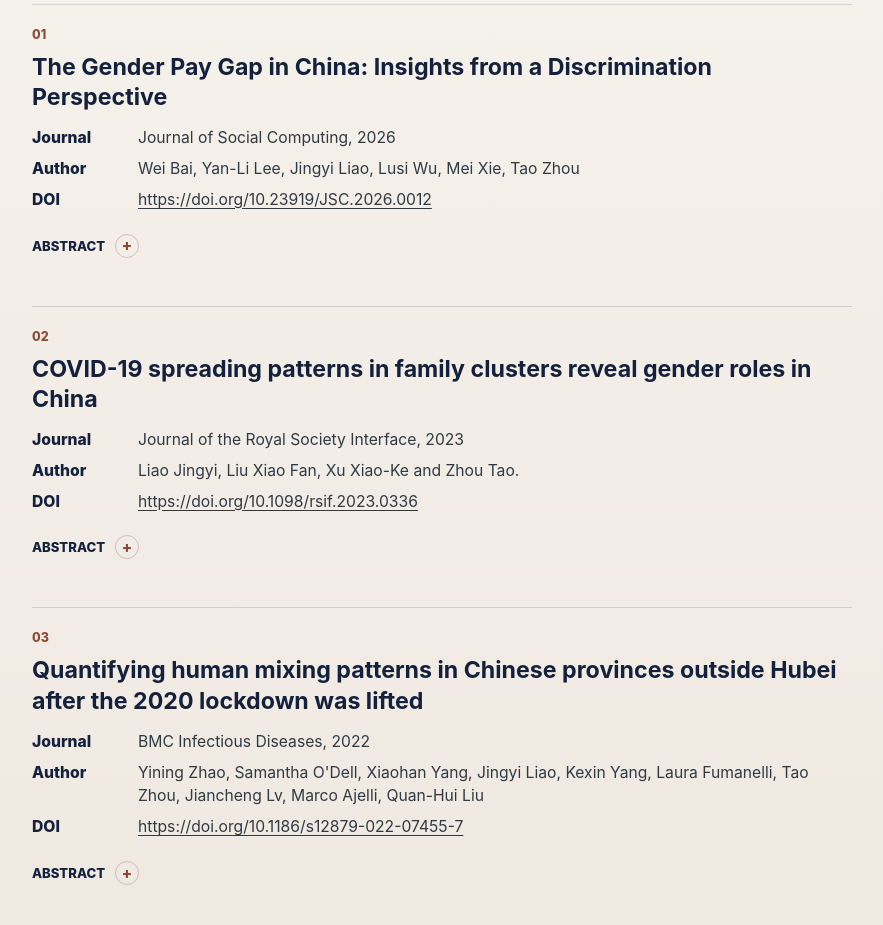
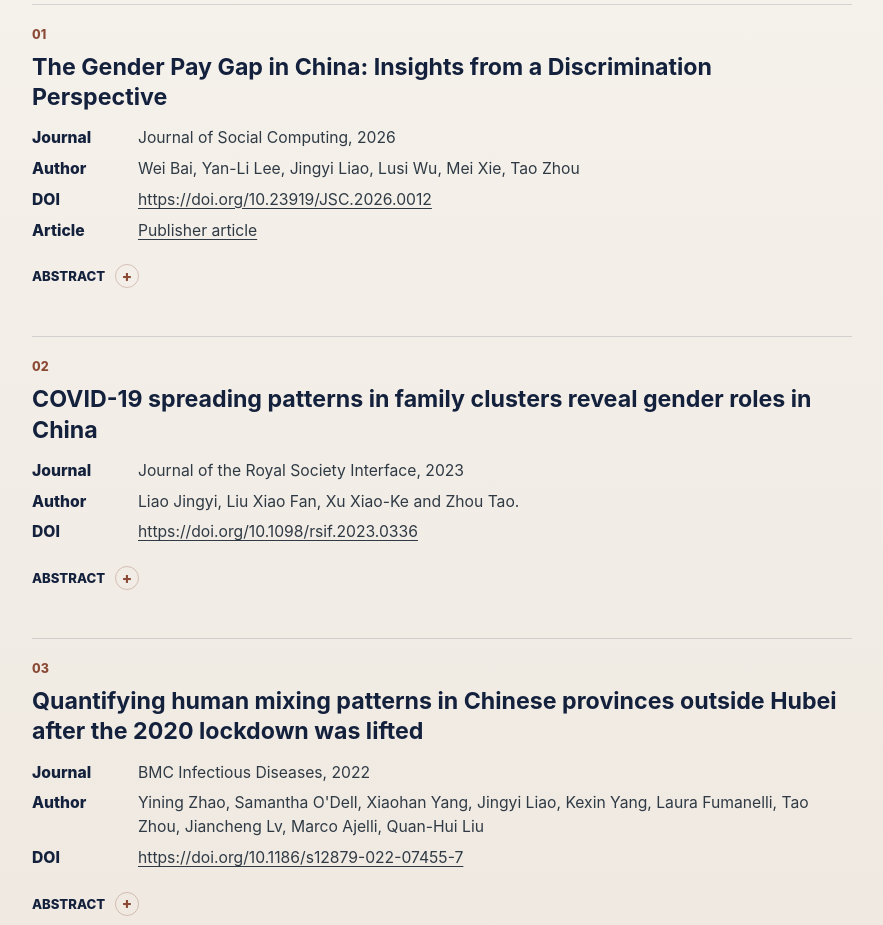
Before and after one commit to lisaljy/lisaljy.github.io, an Astro site: page /publication in a window 1280 px wide. Shown: the part 1560-2485 px from the top of the page, without its empty margins (18-901 px from the left). Built offline with nearby package versions, Linux system fonts and the light colour scheme; Astro itself is replaced by a stand-in of ours.

Commit message:
Add publisher link for gender pay gap paper

```diff
--- a/src/pages/publication.astro
+++ b/src/pages/publication.astro
@@ -55,6 +55,7 @@ const sections = [
         venue: "Journal of Social Computing, 2026",
         authors: "Wei Bai, Yan-Li Lee, Jingyi Liao, Lusi Wu, Mei Xie, Tao Zhou",
         doi: "https://doi.org/10.23919/JSC.2026.0012",
+        articleUrl: "https://www.sciopen.com/article/10.23919/JSC.2026.0012",
         abstract:
           "Equal pay is an essential component of gender equality, one of the Sustainable Development Goals of the United Nations. Using resume data of over ten million Chinese online job seekers in 2015, we study the current gender pay gap in China. The results show that on average women only earned 71.57% of what men earned in China. The gender pay gap exists across all age groups and educational levels. Contrary to the commonly held view that developments in education, economy, and a more open culture would reduce the gender pay gap, the fusion analysis of resume data and socio-economic data presents that they have not helped reach the gender pay equality in China. China seems to be stuck in a place where traditional methods cannot make further progress. Our analysis further shows that 81.47% of the variance in the gender pay gap can be potentially attributed to discrimination. In particular, compared with the unmarried, both the gender pay gap itself and proportion potentially attributed to discrimination of the married are larger, indicating that married women suffer greater inequality and more discrimination than unmarried ones. Taken together, we suggest that more research attention should be paid to the effect of discrimination in understanding gender pay gap based on the family constraint theory. We also suggest the Chinese government to increase investment in family-supportive policies and grants in addition to female education."
       },
@@ -174,6 +175,12 @@ const sections = [
                                 item.doi
                               )}
                             </dd>
+                          </>
+                        )}
+                        {item.articleUrl && (
+                          <>
+                            <dt>Article</dt>
+                            <dd><a href={item.articleUrl}>Publisher article</a></dd>
                           </>
                         )}
                       </dl>
```
